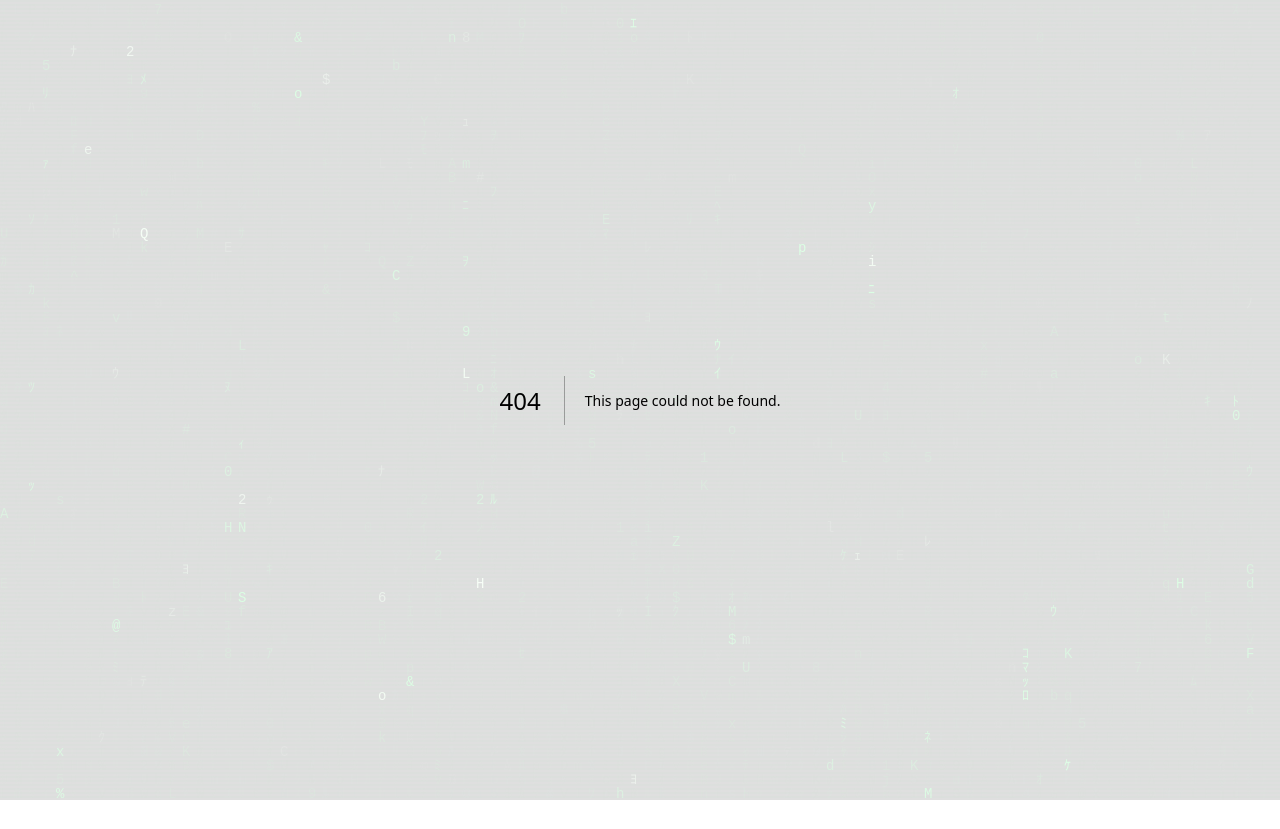
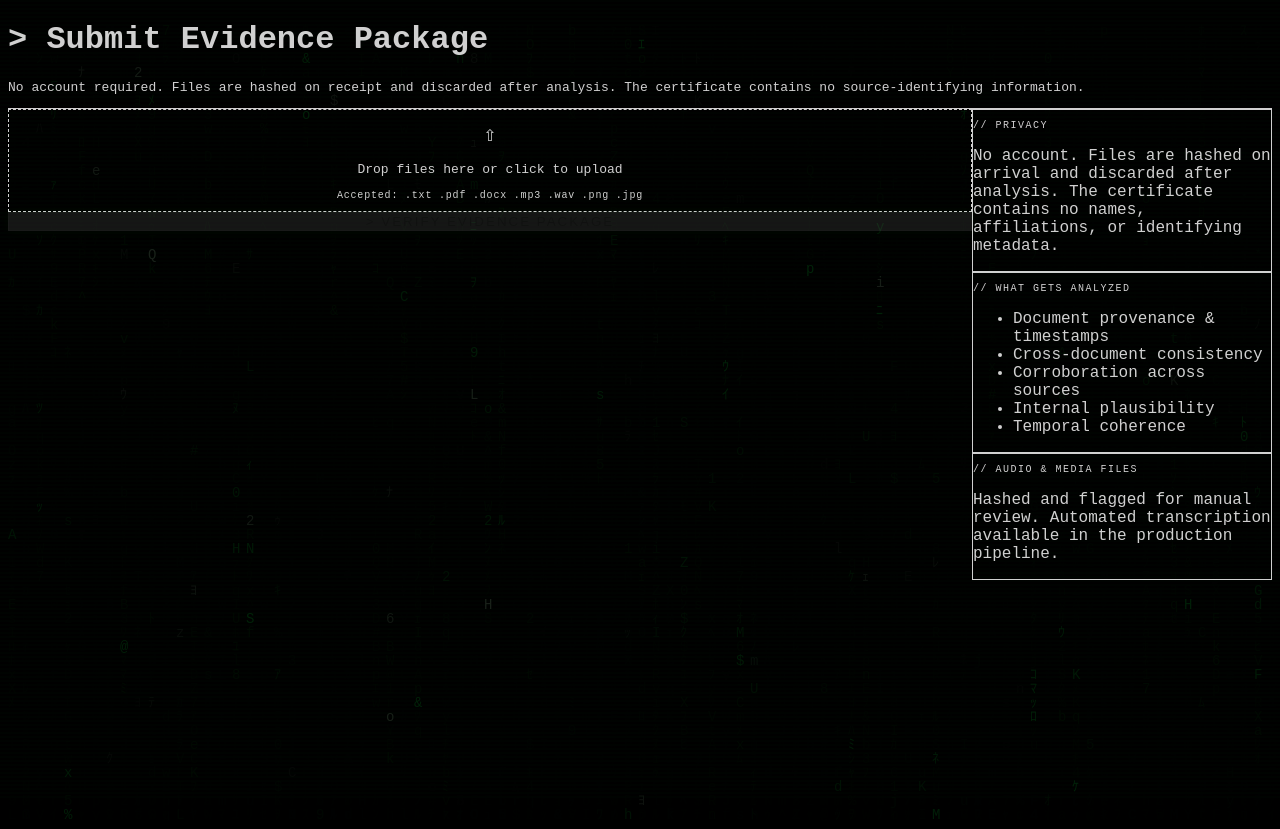
Before and after one commit to igbinosa/objection-verify, a Next.js app: page /submit in a window 1280 px wide. Before the commit this address had no page. Before the commit the page ends 800 px from the top, so only its background shows below. Built offline with nearby package versions, Linux system fonts and the light colour scheme.

Commit message:
feat: add submit page with file upload

```diff
--- /dev/null
+++ b/app/submit/page.tsx
@@ -0,0 +1,150 @@
+'use client'
+import { useState, useRef, useCallback } from 'react'
+import { useRouter } from 'next/navigation'
+import { Certificate } from '@/types'
+
+const ACCEPTED = '.txt,.pdf,.docx,.doc,.mp3,.wav,.png,.jpg,.jpeg'
+
+function fileTag(name: string): string {
+  const ext = name.split('.').pop()?.toUpperCase() ?? 'FILE'
+  return ext
+}
+
+function isPendingFile(name: string): boolean {
+  const ext = name.split('.').pop()?.toLowerCase() ?? ''
+  return ['mp3', 'wav', 'png', 'jpg', 'jpeg'].includes(ext)
+}
+
+export default function SubmitPage() {
+  const [files, setFiles] = useState<File[]>([])
+  const [loading, setLoading] = useState(false)
+  const [error, setError] = useState<string | null>(null)
+  const inputRef = useRef<HTMLInputElement>(null)
+  const router = useRouter()
+
+  const addFiles = useCallback((incoming: FileList | null) => {
+    if (!incoming) return
+    setFiles(prev => {
+      const existing = new Set(prev.map(f => f.name))
+      const next = Array.from(incoming).filter(f => !existing.has(f.name))
+      return [...prev, ...next].slice(0, 10)
+    })
+  }, [])
+
+  const onDrop = useCallback((e: React.DragEvent) => {
+    e.preventDefault()
+    addFiles(e.dataTransfer.files)
+  }, [addFiles])
+
+  const removeFile = (name: string) => setFiles(prev => prev.filter(f => f.name !== name))
+
+  const handleSubmit = async () => {
+    if (files.length === 0) return
+    setLoading(true)
+    setError(null)
+    try {
+      const form = new FormData()
+      files.forEach(f => form.append('files', f))
+      const res = await fetch('/api/verify', { method: 'POST', body: form })
+      const data = await res.json()
+      if (!res.ok) throw new Error(data.error || 'Verification failed')
+      const cert: Certificate = data.certificate
+      sessionStorage.setItem(`cert-${cert.id}`, JSON.stringify(cert))
+      router.push(`/certificate/${cert.id}`)
+    } catch (err) {
+      setError(err instanceof Error ? err.message : 'Something went wrong')
+      setLoading(false)
+    }
+  }
+
+  return (
+    <main>
+      <div className="px-15 py-12 pb-8 border-b border-white/5">
+        <h1 className="text-2xl text-gray-100 mb-2">
+          <span className="text-green-400">&gt;</span> Submit Evidence Package
+        </h1>
+        <p className="text-[13px] text-gray-600 leading-relaxed font-sans">
+          No account required. Files are hashed on receipt and discarded after analysis.
+          The certificate contains no source-identifying information.
+        </p>
+      </div>
+
+      <div className="px-15 py-12 grid grid-cols-[1fr_300px] gap-16">
+        {/* Upload area */}
+        <div>
+          <div
+            className="border border-dashed border-white/10 p-14 text-center mb-6 cursor-pointer hover:border-green-400/40 hover:bg-green-400/[0.03] transition-all"
+            onDrop={onDrop}
+            onDragOver={e => e.preventDefault()}
+            onClick={() => inputRef.current?.click()}
+          >
+            <p className="text-2xl text-gray-800 mb-4">&#8679;</p>
+            <p className="text-[13px] text-gray-600 mb-2 font-sans">Drop files here or click to upload</p>
+            <p className="text-[10px] text-gray-800 tracking-[0.08em]">
+              Accepted: .txt .pdf .docx .mp3 .wav .png .jpg
+            </p>
+            <input
+              ref={inputRef}
+              type="file"
+              multiple
+              accept={ACCEPTED}
+              className="hidden"
+              onChange={e => addFiles(e.target.files)}
+            />
+          </div>
+
+          {files.length > 0 && (
+            <div className="mb-8">
+              {files.map(f => (
+                <div key={f.name} className="flex items-center gap-4 py-3 border-b border-white/[0.04]">
+                  <div className={`w-1.5 h-1.5 rounded-full flex-shrink-0 ${isPendingFile(f.name) ? 'bg-gray-700' : 'bg-green-400 shadow-[0_0_5px_#00ff41]'}`} />
+                  <span className="text-xs text-gray-400 flex-1 font-mono">{f.name}</span>
+                  <span className={`text-[10px] border px-2 py-0.5 tracking-[0.06em] ${isPendingFile(f.name) ? 'text-gray-700 border-white/5' : 'text-gray-600 border-white/[0.08]'}`}>
+                    {isPendingFile(f.name) ? `${fileTag(f.name)} - flagged for review` : fileTag(f.name)}
+                  </span>
+                  <button onClick={() => removeFile(f.name)} className="text-gray-800 hover:text-gray-500 text-xs ml-1">&#10005;</button>
+                </div>
+              ))}
+            </div>
+          )}
+
+          {error && (
+            <p className="text-red-500/70 text-xs mb-4 font-mono border border-red-500/20 px-4 py-3">&gt; Error: {error}</p>
+          )}
+
+          <button
+            onClick={handleSubmit}
+            disabled={files.length === 0 || loading}
+            className="w-full border border-green-400 text-green-400 py-3 text-xs tracking-[0.15em] uppercase disabled:opacity-30 disabled:cursor-not-allowed hover:bg-green-400/5 transition-colors shadow-[0_0_12px_rgba(0,255,65,0.13)]"
+          >
+            {loading ? '[ Analyzing... ]' : '> Verify Evidence Package'}
+          </button>
+          {loading && (
+            <p className="text-[11px] text-gray-700 mt-3 text-center font-mono">
+              Running cross-document coherence analysis. This may take 20-30 seconds.
+            </p>
+          )}
+        </div>
+
+        {/* Sidebar */}
+        <div className="space-y-3">
+          {[
+            { title: '// Privacy', body: 'No account. Files are hashed on arrival and discarded after analysis. The certificate contains no names, affiliations, or identifying metadata.' },
+            { title: '// What gets analyzed', list: ['Document provenance & timestamps', 'Cross-document consistency', 'Corroboration across sources', 'Internal plausibility', 'Temporal coherence'] },
+            { title: '// Audio & media files', body: 'Hashed and flagged for manual review. Automated transcription available in the production pipeline.' },
+          ].map(card => (
+            <div key={card.title} className="bg-black/50 border border-white/[0.06] p-5">
+              <p className="text-[10px] text-green-400/40 uppercase tracking-[0.15em] mb-3">{card.title}</p>
+              {card.body && <p className="text-xs text-gray-600 leading-relaxed font-sans">{card.body}</p>}
+              {card.list && (
+                <ul className="text-xs text-gray-600 leading-loose font-sans list-disc pl-4">
+                  {card.list.map(item => <li key={item}>{item}</li>)}
+                </ul>
+              )}
+            </div>
+          ))}
+        </div>
+      </div>
+    </main>
+  )
+}
```
